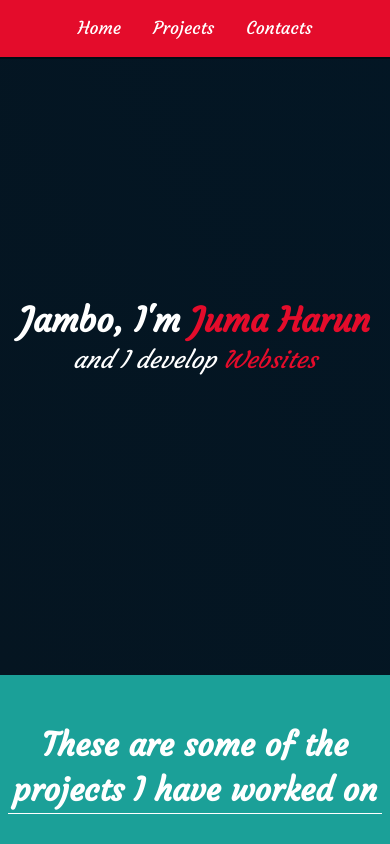
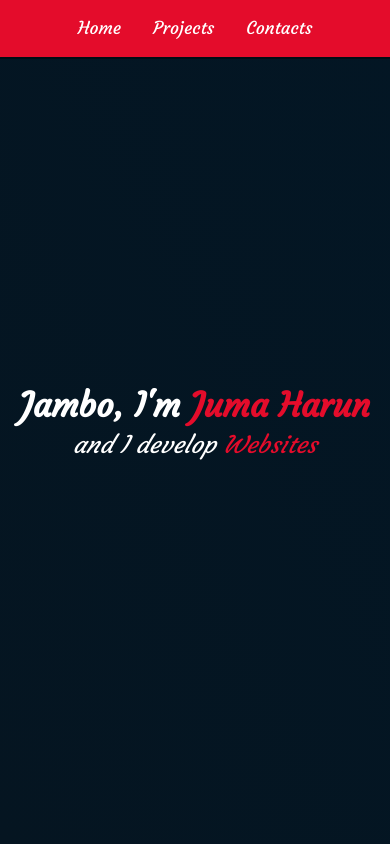
Before and after one commit to don-z3r0/jumaHarunPersonalPortfolio, a plain HTML site: page index.html in a window 390 px wide. Shown: the top 844 px of the page. Drawn offline with Linux system fonts and the light colour scheme.

Commit message:
Update styles.css

```diff
--- a/styles.css
+++ b/styles.css
@@ -289,10 +289,6 @@ footer .fa-brands {
     margin: 0 1rem;
   }
 
-  .welcome-section {
-    height: 80vh;
-  }
-
   .projects-section {
     padding: 6rem 1rem;
   }
```
